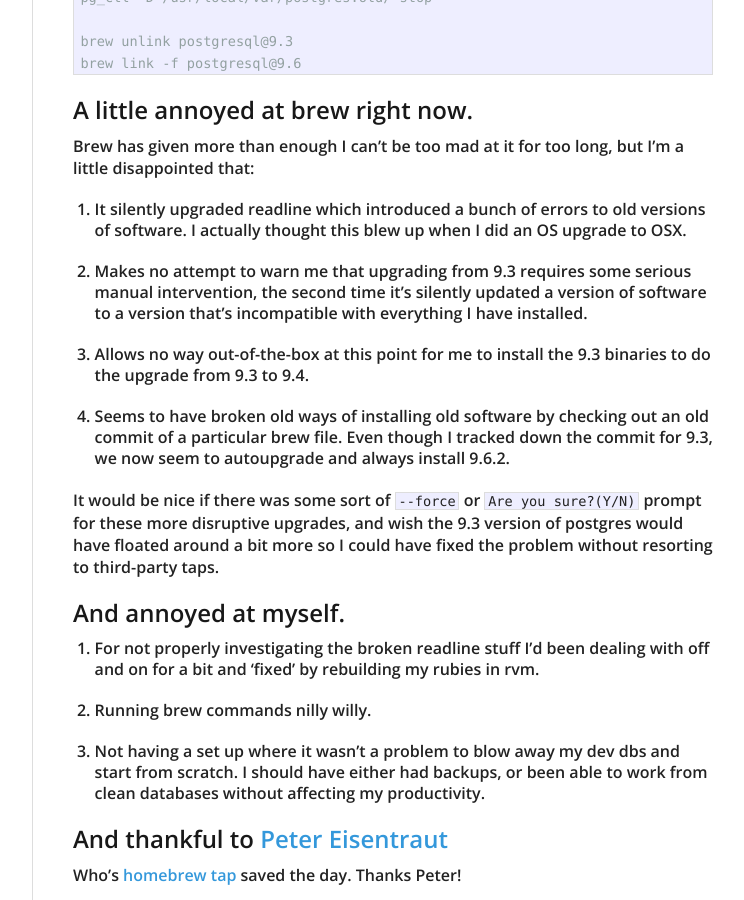
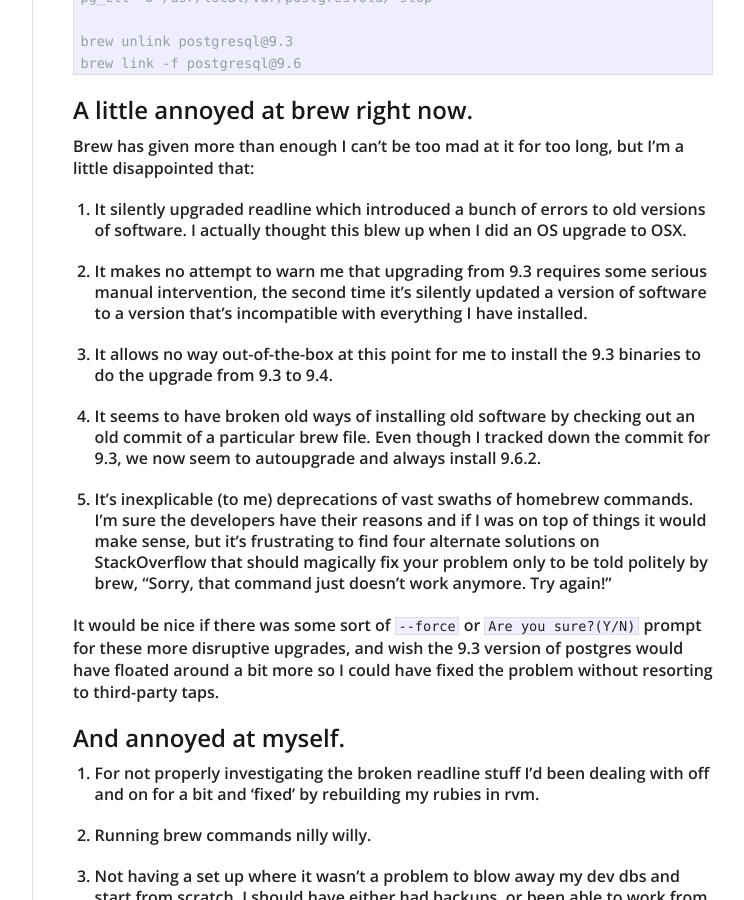
Before and after one commit to grant-olson/grant-olson.github.io, a Jekyll site: the page built from _posts/2017-05-08-i-fried-my-homebrew-postgres.md, in a window 1280 px wide and 900 px high, scrolled down 1654 px. Shown: the whole window, without its empty margins (378-1122 px from the left). Built offline with Jekyll 4.4.1, drawn with Linux system fonts in a browser that asks for light colours.

Commit message:
More complaining about brew

```diff
--- a/_posts/2017-05-08-i-fried-my-homebrew-postgres.md
+++ b/_posts/2017-05-08-i-fried-my-homebrew-postgres.md
@@ -71,11 +71,13 @@
 
 1. It silently upgraded readline which introduced a bunch of errors to old versions of software. I actually thought this blew up when I did an OS upgrade to OSX.
 
-2. Makes no attempt to warn me that upgrading from 9.3 requires some serious manual intervention, the second time it's silently updated a version of software to a version that's incompatible with everything I have installed.
+2. It makes no attempt to warn me that upgrading from 9.3 requires some serious manual intervention, the second time it's silently updated a version of software to a version that's incompatible with everything I have installed.
 
-3. Allows no way out-of-the-box at this point for me to install the 9.3 binaries to do the upgrade from 9.3 to 9.4.
+3. It allows no way out-of-the-box at this point for me to install the 9.3 binaries to do the upgrade from 9.3 to 9.4.
 
-4. Seems to have broken old ways of installing old software by checking out an old commit of a particular brew file. Even though I tracked down the commit for 9.3, we now seem to autoupgrade and always install 9.6.2.
+4. It seems to have broken old ways of installing old software by checking out an old commit of a particular brew file. Even though I tracked down the commit for 9.3, we now seem to autoupgrade and always install 9.6.2.
+
+5. It's inexplicable (to me) deprecations of vast swaths of homebrew commands. I'm sure the developers have their reasons and if I was on top of things it would make sense, but it's frustrating to find four alternate solutions on StackOverflow that should magically fix your problem only to be told politely by brew, "Sorry, that command just doesn't work anymore. Try again!"
 
 It would be nice if there was some sort of `--force` or `Are you sure?(Y/N)` prompt for these more disruptive upgrades, and wish the 9.3 version of postgres would have floated around a bit more so I could have fixed the problem without resorting to third-party taps.
 
```
